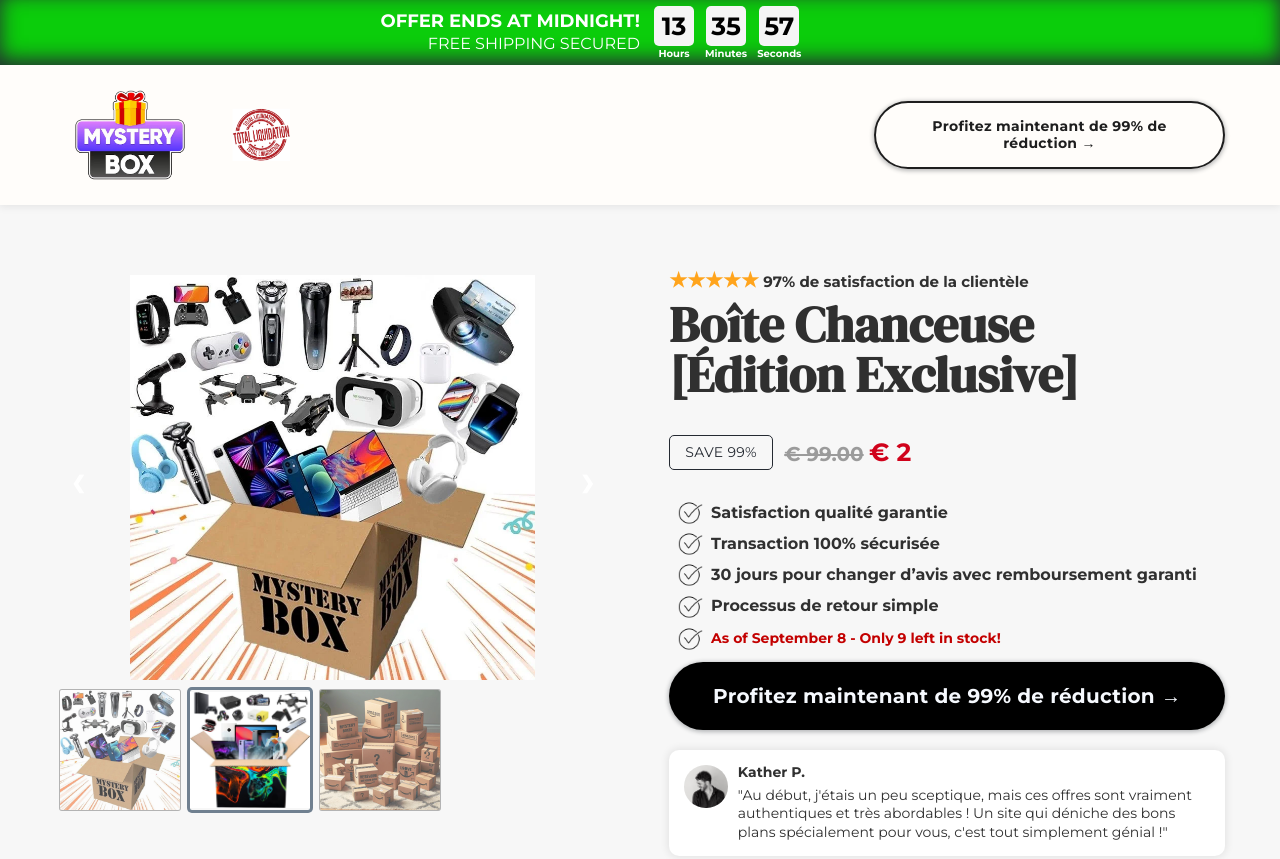
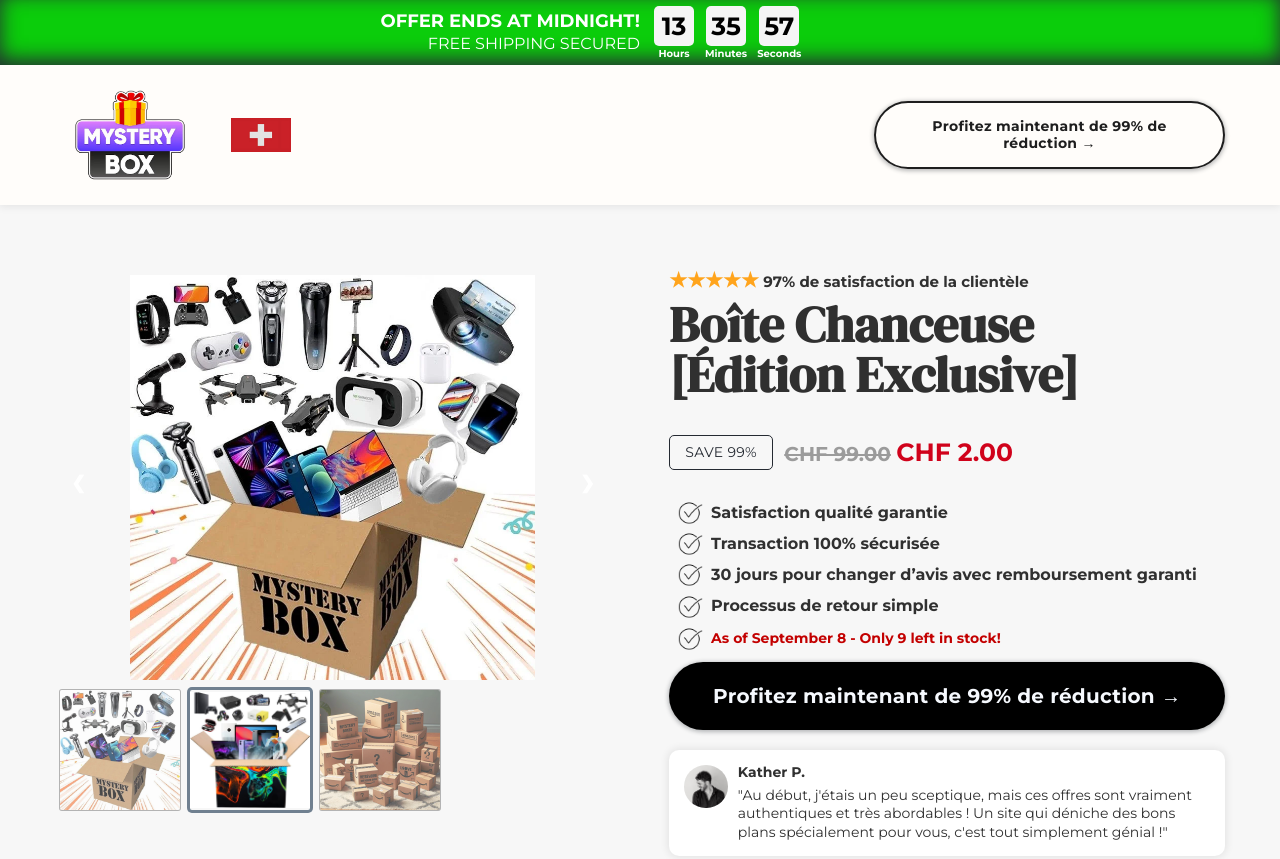
Before and after one commit to jyoti2001-h/8try, a plain HTML site: page index.html in a window 1280 px wide. Shown: the top 859 px of the page. Drawn offline with Linux system fonts and the light colour scheme.

Commit message:
index.html

```diff
--- a/index.html
+++ b/index.html
@@ -232,7 +232,7 @@
 }
 .el-739283 img {
 }
- </style><img alt="flag" class="lazyload" data-sizes="auto" height="auto" src="./pics/flag.webp" width="60px"/></div></div></div><div class="container-box cbox-311475-2"></div><div class="container-box cbox-311475-3"><div class="element-wrapper" data-eid="753088" data-v-7da0ed78=""><div class="btn-container el-753088" data-v-7da0ed78=""><style>
+ </style><img alt="flag" class="lazyload" data-sizes="auto" height="auto" src="./pics/flag.jpg" width="60px"/></div></div></div><div class="container-box cbox-311475-2"></div><div class="container-box cbox-311475-3"><div class="element-wrapper" data-eid="753088" data-v-7da0ed78=""><div class="btn-container el-753088" data-v-7da0ed78=""><style>
 .el-753088 {
     align-items:flex-end;
 }
@@ -278,7 +278,7 @@
     }
     .el-584415 img {
     }
-} </style><img alt="flag" class="lazyload" data-sizes="auto" height="auto" src="./pics/flag.webp" width="60px"/></div></div></div></div></div></div></div></div></section><section class="section mobile-padding-10-100 full" data-eid="343835" data-v-6bea8f81="" id="343835" style="padding: 60px 0px 160px; background-color: rgba(0, 0, 0, 0.03); background-size: 100%; background-repeat: no-repeat;"><div class="section_row" data-eid="643498" data-v-4b3acc2c="" data-v-6bea8f81="" id="643498" style="border-width: 0px; border-style: solid; border-color: transparent; color: rgb(48, 48, 48); font-size: 14px; text-align: initial; margin: 0px; padding: 0px; background-size: auto; background-repeat: no-repeat;"><div class="row-column" data-v-4b3acc2c="" data-v-796cd32d="" style="width: 100%;"><div class="element-wrapper" data-eid="835020" data-v-796cd32d="" data-v-7da0ed78=""><div class="container-wrapper" data-v-7da0ed78=""><style>
+} </style><img alt="flag" class="lazyload" data-sizes="auto" height="auto" src="./pics/flag.jpg" width="60px"/></div></div></div></div></div></div></div></div></section><section class="section mobile-padding-10-100 full" data-eid="343835" data-v-6bea8f81="" id="343835" style="padding: 60px 0px 160px; background-color: rgba(0, 0, 0, 0.03); background-size: 100%; background-repeat: no-repeat;"><div class="section_row" data-eid="643498" data-v-4b3acc2c="" data-v-6bea8f81="" id="643498" style="border-width: 0px; border-style: solid; border-color: transparent; color: rgb(48, 48, 48); font-size: 14px; text-align: initial; margin: 0px; padding: 0px; background-size: auto; background-repeat: no-repeat;"><div class="row-column" data-v-4b3acc2c="" data-v-796cd32d="" style="width: 100%;"><div class="element-wrapper" data-eid="835020" data-v-796cd32d="" data-v-7da0ed78=""><div class="container-wrapper" data-v-7da0ed78=""><style>
 .el-835020 {
     align-items:start;
 }
@@ -422,7 +422,7 @@
  </style><a class="btn btn-href-update" href="https://a0t7vf.mcgo2.com/click" style="border-width: 1px; border-style: solid; border-color: rgb(37, 42, 50); border-radius: 5px; margin: 0px; padding: 8px 15px; background-color: rgba(37, 42, 50, 0); box-shadow: transparent 0px 0px 0px 0px;" target="_self"><span class="btn-headline" style="color: rgb(37, 42, 50); font-size: 14px; text-align: center;">SAVE 99%</span></a></div></div></div></div></div></div></div><div class="container-box cbox-401379-1"><div class="element-wrapper" data-eid="305101" data-v-7da0ed78=""><div class="headline el-305101" data-v-7da0ed78="" style="line-height: 1; margin: 0px; padding: 5px; text-shadow: transparent 0px 0px 0px;"><style> .el-305101  {
     font-size: 20px;
     text-align: left;
-} </style><div class="headline-inner"><p style="margin: 0px;"><strong style="color: rgb(155, 155, 155);"><s>€ 99.00</s></strong> <strong style="color: rgb(208, 2, 27); font-size: 25px;">€ 2</strong></p></div></div></div></div></div></div></div><div class="element-wrapper" data-eid="435302" data-v-7da0ed78=""><div class="container-wrapper" data-v-7da0ed78=""><style>
+} </style><div class="headline-inner"><p style="margin: 0px;"><strong style="color: rgb(155, 155, 155);"><s>CHF 99.00</s></strong> <strong style="color: rgb(208, 2, 27); font-size: 25px;">CHF 2.00</strong></p></div></div></div></div></div></div></div><div class="element-wrapper" data-eid="435302" data-v-7da0ed78=""><div class="container-wrapper" data-v-7da0ed78=""><style>
 .el-435302 {
     align-items:flex-start;
 }
@@ -1014,7 +1014,7 @@
  </style><img (1).png="" alt="tikbullet" class="lazyload" data-sizes="auto" height="auto" src="./pics/tikbullet.webp" width="25px"/></div></div></div><div class="container-box cbox-68000-1"><div class="element-wrapper" data-eid="227529" data-v-7da0ed78=""><div class="headline el-227529" data-v-7da0ed78="" style="line-height: 1; margin: 0px 0px 0px 5px; padding: 5px; text-shadow: transparent 0px 0px 0px;"><style> .el-227529  {
     font-size: 16px;
     text-align: left;
-} </style><div class="headline-inner"><p><strong>Garantie de valeur :</strong> Chaque Mystery Box contient des produits d'une valeur comprise entre 250 € et 1000 €, dépassant largement le prix d'achat.</p></div></div></div></div></div></div></div><div class="element-wrapper" data-eid="522537" data-v-7da0ed78=""><div class="container-wrapper" data-v-7da0ed78=""><style>
+} </style><div class="headline-inner"><p><strong>Garantie de valeur :</strong> Chaque Mystery Box contient des produits d'une valeur comprise entre 250 CHF et 1000 CHF, dépassant largement le prix d'achat.</p></div></div></div></div></div></div></div><div class="element-wrapper" data-eid="522537" data-v-7da0ed78=""><div class="container-wrapper" data-v-7da0ed78=""><style>
 .el-522537 {
     align-items:flex-start;
 }
@@ -2454,7 +2454,7 @@ et bien d'autres choses encore...</strong></p></p></p></p></p></p></p></p></p></
 } </style><div class="paragraph-inner"><p style="margin: 0px;">Surpris par les gadgets de cuisine de haute qualité comme le mixeur innovant qui a transformé ma routine matinale.</p></div></div></div></div></div></div></div></div></div></div></div></div></div></section><section class="section full" data-eid="714656" data-v-6bea8f81="" id="714656" style="padding: 30px 0px; background-color: rgb(30, 30, 30); background-size: auto; background-repeat: no-repeat;"><div class="section_row" data-eid="466152" data-v-4b3acc2c="" data-v-6bea8f81="" id="466152" style="border-width: 0px; border-style: solid; border-color: transparent; color: rgb(48, 48, 48); font-size: 14px; text-align: initial; margin: 0px; padding: 0px; background-size: auto; background-repeat: no-repeat;"><div class="row-column" data-v-4b3acc2c="" data-v-796cd32d="" style="width: 100%;"><div class="element-wrapper" data-eid="602195" data-v-796cd32d="" data-v-7da0ed78=""><div class="headline el-602195" data-v-7da0ed78="" style="line-height: 1; color: white; margin: 0px; padding: 5px; text-shadow: transparent 0px 0px 0px;"><style> .el-602195  {
     font-size: 25px;
     text-align: center;
-} </style><div class="headline-inner"><h3><strong style="color: rgb(80, 227, 194);">Unbox the Unexpected</strong><strong> : Mystery Box avec accessoires pour seulement 9,99 € !"</strong></h3></div></div></div></div></div></section><section class="section full" data-eid="512519" data-v-6bea8f81="" id="512519" style='padding: 60px 0px 40px; background-color: rgba(0, 0, 0, 0.03); background-size: 100%; background-repeat: no-repeat; background-image: url("////img.funnelish.com/24682/207198/1708022465-%23F7F7F7%20%283%29.png?auto=webp&amp;clip=bounds");'><div class="section_row" data-eid="312247" data-v-4b3acc2c="" data-v-6bea8f81="" id="312247" style="border-width: 0px; border-style: solid; border-color: transparent; color: rgb(48, 48, 48); font-size: 14px; text-align: initial; margin: 0px; padding: 0px; background-size: auto; background-repeat: no-repeat;"><div class="row-column" data-v-4b3acc2c="" data-v-796cd32d="" style="width: 100%;"><div class="element-wrapper" data-eid="237298" data-v-796cd32d="" data-v-7da0ed78=""><div class="container-wrapper" data-v-7da0ed78=""><style>
+} </style><div class="headline-inner"><h3><strong style="color: rgb(80, 227, 194);">Unbox the Unexpected</strong><strong> : Mystery Box avec accessoires pour seulement 9,99 CHF !"</strong></h3></div></div></div></div></div></section><section class="section full" data-eid="512519" data-v-6bea8f81="" id="512519" style='padding: 60px 0px 40px; background-color: rgba(0, 0, 0, 0.03); background-size: 100%; background-repeat: no-repeat; background-image: url("////img.funnelish.com/24682/207198/1708022465-%23F7F7F7%20%283%29.png?auto=webp&amp;clip=bounds");'><div class="section_row" data-eid="312247" data-v-4b3acc2c="" data-v-6bea8f81="" id="312247" style="border-width: 0px; border-style: solid; border-color: transparent; color: rgb(48, 48, 48); font-size: 14px; text-align: initial; margin: 0px; padding: 0px; background-size: auto; background-repeat: no-repeat;"><div class="row-column" data-v-4b3acc2c="" data-v-796cd32d="" style="width: 100%;"><div class="element-wrapper" data-eid="237298" data-v-796cd32d="" data-v-7da0ed78=""><div class="container-wrapper" data-v-7da0ed78=""><style>
 .el-237298 {
     align-items:center;
 }
@@ -2766,7 +2766,7 @@ et bien d'autres choses encore...</strong></p></p></p></p></p></p></p></p></p></
     font-size: 16px;
     text-align: left;
   }
-} </style><div class="paragraph-inner"><p>Cette offre est temporaire et expire aujourd'hui. Ne manquez pas cette opportunité et obtenez le matelas Deluxe Wave pour seulement 2 € au lieu de 99,99 € ! C'est une réduction de 99% ! De plus, profitez de la livraison gratuite en 24 heures, avec 30 jours pour changer d'avis et un remboursement garanti. Qu'attendez-vous ? Commandez maintenant avant qu'il ne soit trop tard !</p></div></div></div><div class="element-wrapper" data-eid="481547" data-v-7da0ed78=""><div class="headline el-481547" data-v-7da0ed78="" style="line-height: 1; margin: 20px 0px 0px; padding: 5px; text-shadow: transparent 0px 0px 0px;"><style> .el-481547  {
+} </style><div class="paragraph-inner"><p>Cette offre est temporaire et expire aujourd'hui. Ne manquez pas cette opportunité et obtenez le matelas Deluxe Wave pour seulement 2 CHF au lieu de 99,99 CHF ! C'est une réduction de 99% ! De plus, profitez de la livraison gratuite en 24 heures, avec 30 jours pour changer d'avis et un remboursement garanti. Qu'attendez-vous ? Commandez maintenant avant qu'il ne soit trop tard !</p></div></div></div><div class="element-wrapper" data-eid="481547" data-v-7da0ed78=""><div class="headline el-481547" data-v-7da0ed78="" style="line-height: 1; margin: 20px 0px 0px; padding: 5px; text-shadow: transparent 0px 0px 0px;"><style> .el-481547  {
     font-size: calc(30px + 8 * ((100vw - 320px) / 960));
     text-align: center;
 }
@@ -2781,7 +2781,7 @@ et bien d'autres choses encore...</strong></p></p></p></p></p></p></p></p></p></
     font-size: 30px;
     text-align: left;
   }
-} </style><div class="headline-inner"><p><strong style="color: rgb(155, 155, 155); font-size: 25px;"><s>€99.00</s></strong> <strong style="color: rgb(208, 2, 27);">€2</strong></p></div></div></div><div class="element-wrapper" data-eid="927867" data-v-7da0ed78=""><div class="btn-container el-927867" data-v-7da0ed78=""><style>
+} </style><div class="headline-inner"><p><strong style="color: rgb(155, 155, 155); font-size: 25px;"><s>CHF 99.00</s></strong> <strong style="color: rgb(208, 2, 27);">CHF 2.00</strong></p></div></div></div><div class="element-wrapper" data-eid="927867" data-v-7da0ed78=""><div class="btn-container el-927867" data-v-7da0ed78=""><style>
 .el-927867 {
     align-items:flex-start;
 }
@@ -2924,7 +2924,7 @@ et bien d'autres choses encore...</strong></p></p></p></p></p></p></p></p></p></
     }
     .el-251636 img {
     }
-} </style><img alt="logo" class="lazyload" data-sizes="auto" height="auto" src="./pics/flag.webp" width="200px"/></div></div></div></div></div></div><div class="element-wrapper" data-eid="357969" data-v-796cd32d="" data-v-7da0ed78=""><div class="container-wrapper" data-v-7da0ed78=""><style>
+} </style><img alt="logo" class="lazyload" data-sizes="auto" height="auto" src="./pics/flag.jpg" width="200px"/></div></div></div></div></div></div><div class="element-wrapper" data-eid="357969" data-v-796cd32d="" data-v-7da0ed78=""><div class="container-wrapper" data-v-7da0ed78=""><style>
 .el-357969 {
     align-items:flex-end;
 }
```
